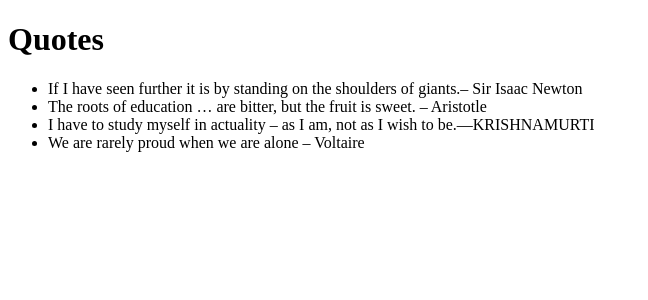
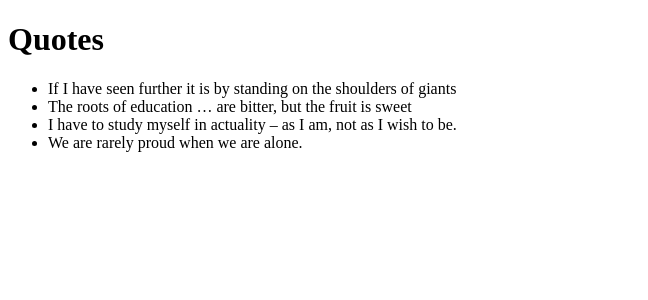
Before and after one commit to CharlesOsang017/Quotes, an Angular app: page / in a window 1280 px wide. Shown: the top 300 px of the page, without its empty margins (0-648 px from the left). Built offline with nearby package versions, Linux system fonts and the light colour scheme.

Commit message:
Added an author to the class to display the author of the quote

```diff
--- a/src/app/quote.ts
+++ b/src/app/quote.ts
@@ -1,4 +1,5 @@
 export class Quote {
     id: number;
     name: string;
+    author: string;
 }
--- a/src/app/quote/quote.component.ts
+++ b/src/app/quote/quote.component.ts
@@ -7,10 +7,10 @@ import { Quote } from '../quote';
 })
 export class QuoteComponent implements OnInit {
   quotes : Quote[] = [
-    {id:1, name:'If I have seen further it is by standing on the shoulders of giants.– Sir Isaac Newton'},
-    {id:2, name:'The roots of education … are bitter, but the fruit is sweet. – Aristotle'},
-    {id:1, name:'I have to study myself in actuality – as I am, not as I wish to be.—KRISHNAMURTI'},
-    {id:1, name:'We are rarely proud when we are alone –  Voltaire'},
+    {id:1, name:'If I have seen further it is by standing on the shoulders of giants',author:'Sir Isaac Newton'},
+    {id:2, name:'The roots of education … are bitter, but the fruit is sweet', author:'Aristotle'},
+    {id:1, name:'I have to study myself in actuality – as I am, not as I wish to be.',author:'KRISHNAMURTI'},
+    {id:1, name:'We are rarely proud when we are alone.',author:'Voltaire'},
 ];
   constructor() { }
 
```
